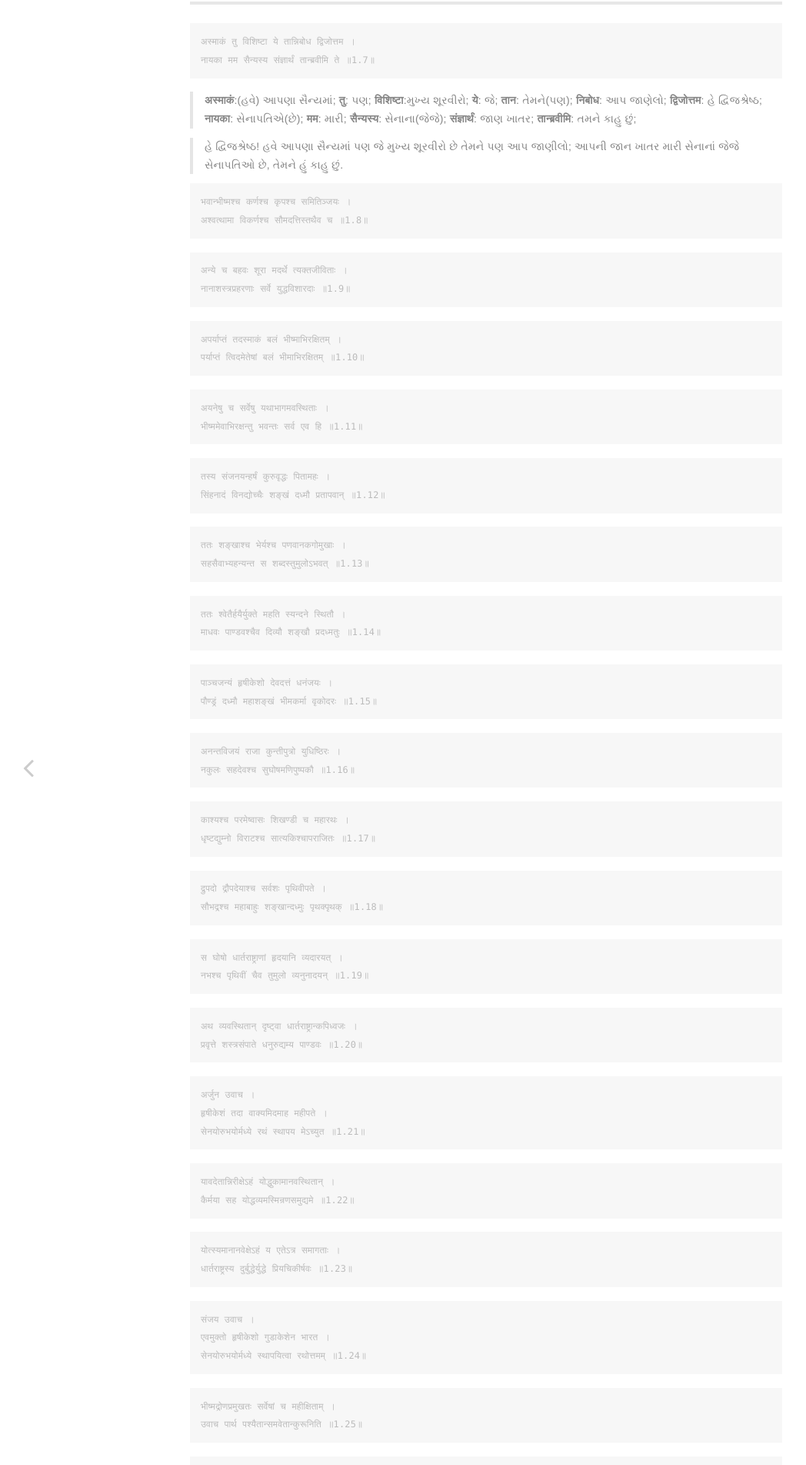
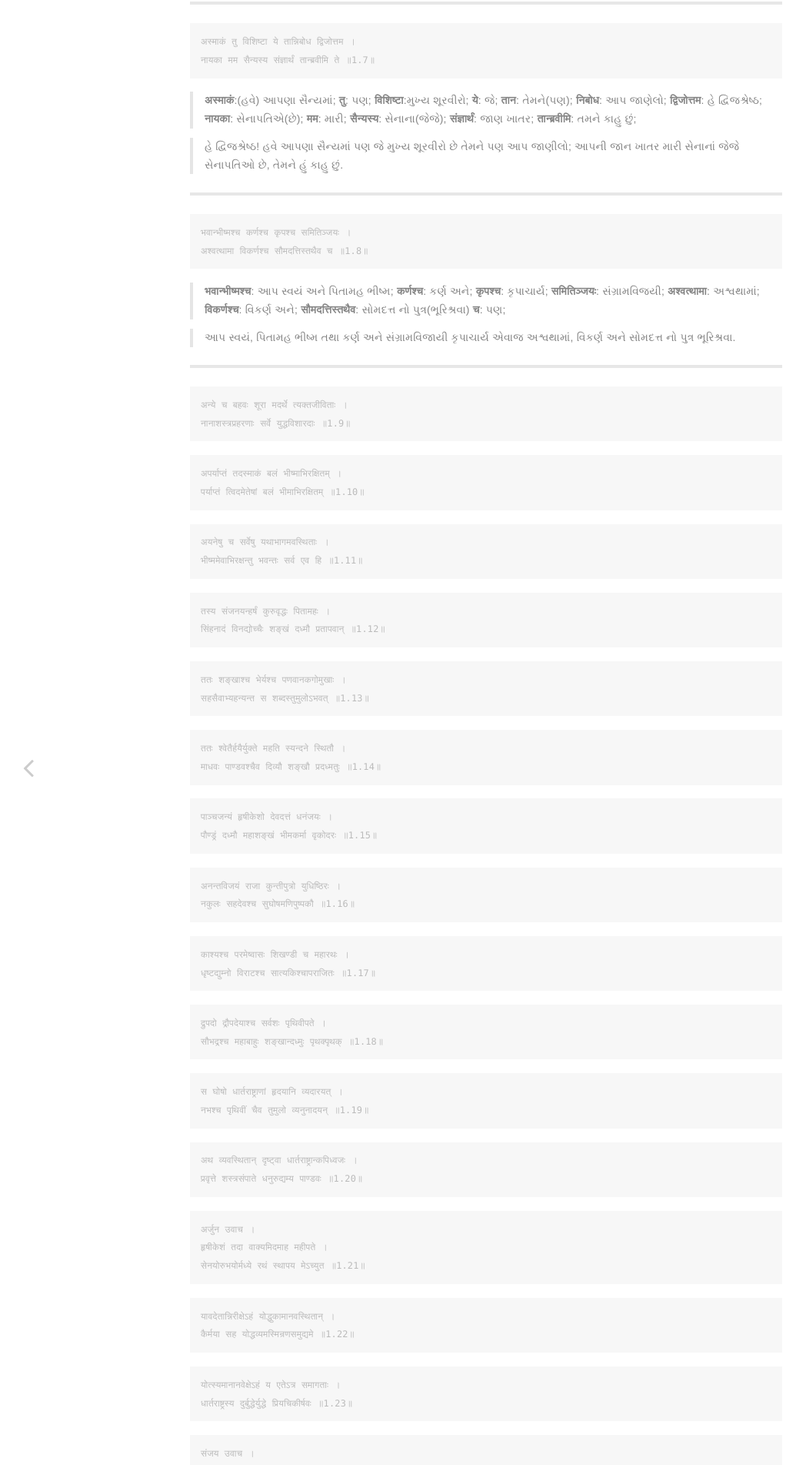
Before and after one commit to bhaveshpp/gita, a Jekyll site: the page built from _adhyay/adhyay1.md, in a window 1280 px wide. Shown: the part 1553-3456 px from the top of the page at 77% size, without its empty margins (8-1056 px from the left). Built offline with Jekyll 4.4.1, drawn with Linux system fonts in a browser that asks for light colours; some of the changed text lies outside the part shown.

````diff
--- a/_adhyay/adhyay1.md
+++ b/_adhyay/adhyay1.md
@@ -74,11 +74,17 @@ permalink: adhyay/1
 
 > હે દ્વિજશ્રેષ્ઠ! હવે આપણા સૈન્યમાં પણ જે મુખ્ય શૂરવીરો છે તેમને પણ આપ જાણીલો; આપની જાન ખાતર મારી સેનાનાં જેજે સેનાપતિઓ છે, તેમને હું કાહુ છું.
 
+----------
+
 ```
 भवान्भीष्मश्च कर्णश्च कृपश्च समितिञ्जयः ।
 अश्वत्थामा विकर्णश्च सौमदत्तिस्तथैव च ॥1.8॥
 ```
->
+> **भवान्भीष्मश्च**: આપ સ્વયં અને પિતામહ ભીષ્મ; **कर्णश्च**: કર્ણ અને; **कृपश्च**: કૃપાચાર્ય; **समितिञ्जयः**: સંગ્રામવિજયી; **अश्वत्थामा**: અશ્વથામાં; **विकर्णश्च**: વિકર્ણ અને; **सौमदत्तिस्तथैव**: સોમદત્ત નો પુત્ર(ભૂરિશ્રવા) **च**: પણ;
+
+> આપ સ્વયં, પિતામહ ભીષ્મ તથા કર્ણ અને સંગ્રામવિજાયી કૃપાચાર્ય એવાજ અશ્વથામાં, વિકર્ણ અને સોમદત્ત નો પુત્ર ભૂરિશ્રવા.
+
+----------
 
 ```
 अन्ये च बहवः शूरा मदर्थे त्यक्तजीविताः ।
````
